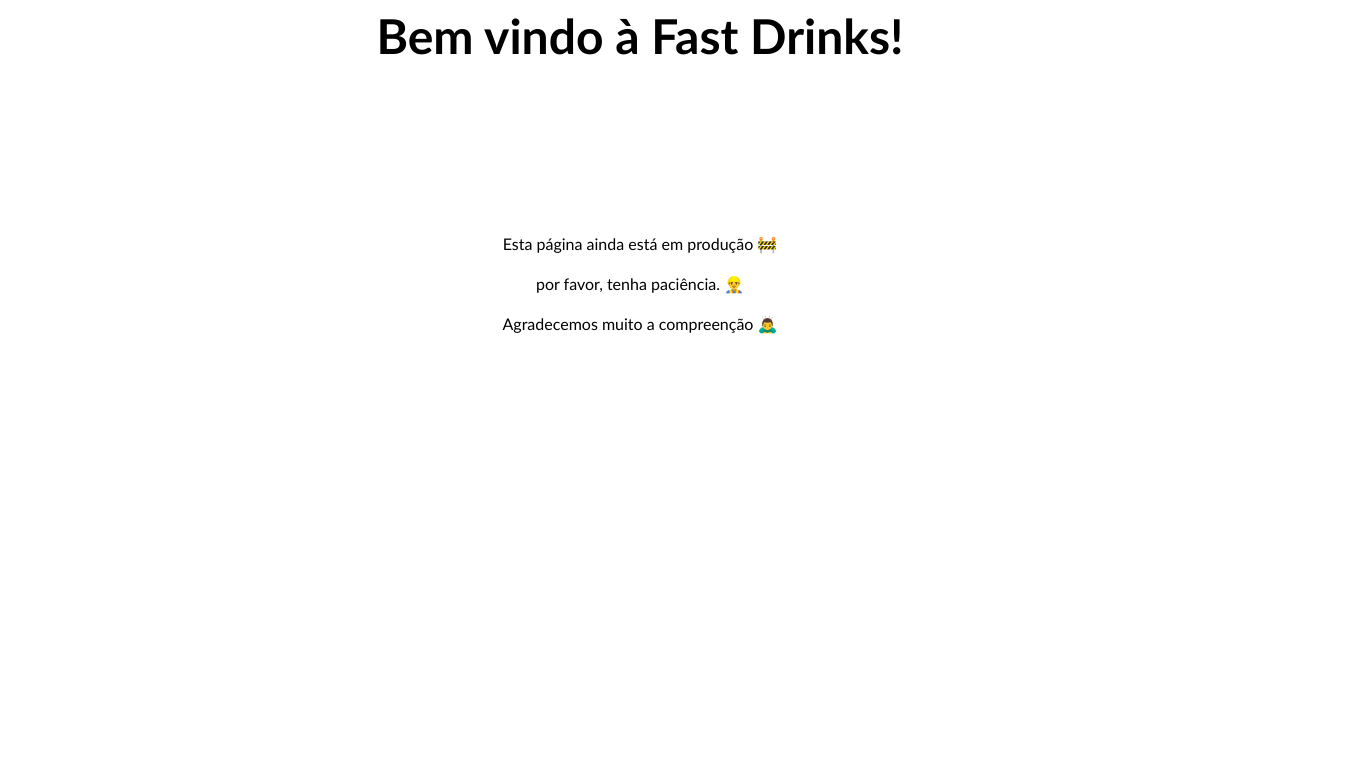
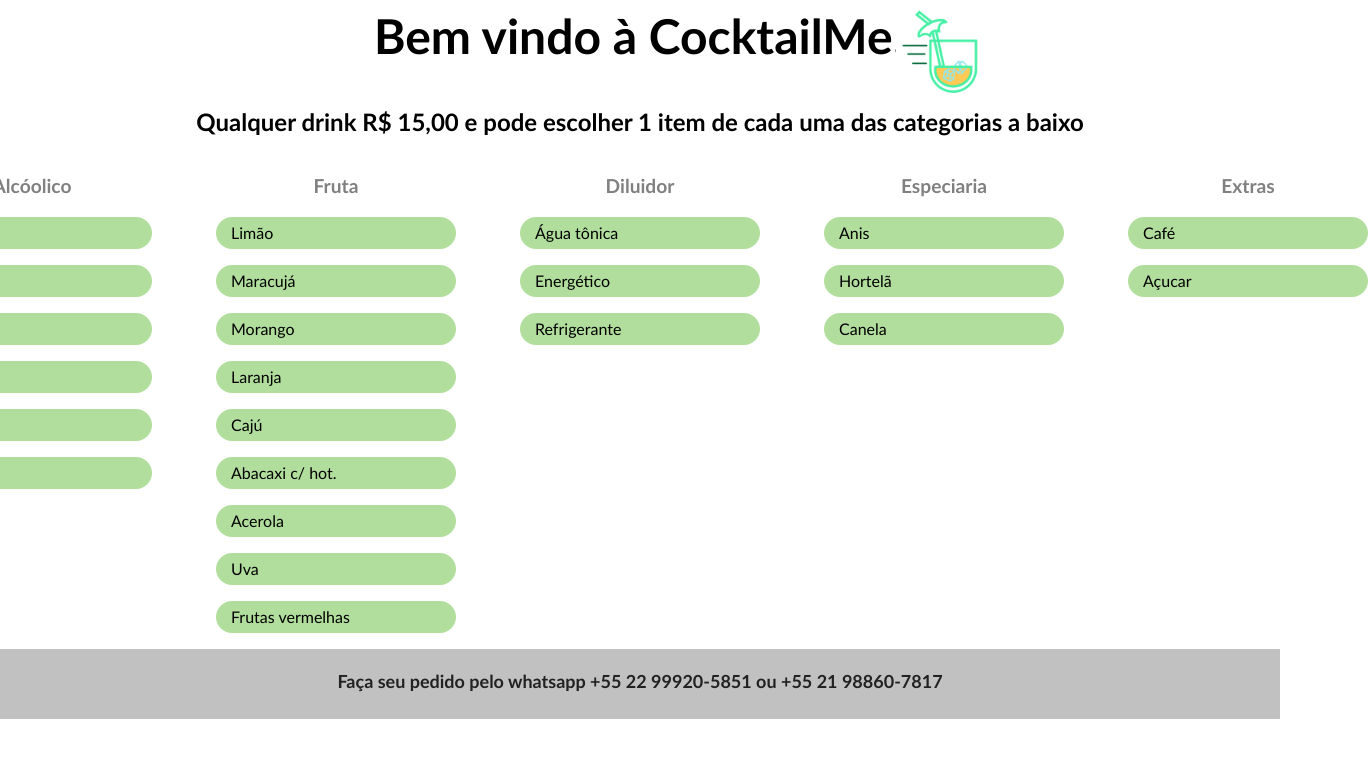
Before and after one commit to crickkin/fast-drink, a Next.js app: page / in a window 1280 px wide. Shown: the top 758 px of the page, 1368 px wide, since content can reach past the window. Built offline with nearby package versions, Linux system fonts and the light colour scheme.

Commit message:
landing page

```diff
--- a/src/app/page.tsx
+++ b/src/app/page.tsx
@@ -1,13 +1,54 @@
+import Image from 'next/image';
+
 import styles from '../../styles/Home.module.css';
 
+import ingredientsJson from '../resources/ingredients.json';
+import IngredientSlot from './components/ingredoentSlot';
+
+function getIngredientList() {
+    const res = ingredientsJson;
+    return res;
+}
+
 export default function Home() {
+  const categories = [
+    { id: 0, name: 'Alcóolico', type: 'alcohol' },
+    { id: 1, name: 'Fruta', type: 'fruit' },
+    { id: 2, name: 'Diluidor', type: 'thinner' },
+    { id: 3, name: 'Especiaria', type: 'flavoring' },
+    { id: 4, name: 'Extras', type: 'extra'}
+  ]
+
   return (
     <div>
-      <h1 className={styles.header}>Bem vindo à Fast Drinks!</h1>
+      <Image className={styles.logo} src='./images/logo.png' width={100} height={100} alt='logo'/>
+      <h1 className={styles.header}>Bem vindo à CocktailMe!</h1>
       <div className={styles.container}>
-        <p className={styles.notification}>Esta página ainda está em produção 🚧</p>
-        <p className={styles.notification}>por favor, tenha paciência. 👷‍♂️</p>
-        <p className={styles.notification}>Agradecemos muito a compreenção 🙇‍♂️</p>
+        <h2 className={styles.header}>Qualquer drink R$ 15,00 e pode escolher 1 item de cada uma das categorias a baixo</h2>
+        <div className={styles.cardContainer}>
+          { categories.map((category) => {
+            return <CategoryCard key={category.id} category = { category } />
+          })}
+        </div>
+      </div>
+      <footer className={styles.footer}>
+        <p className={styles.contactInfo}>Faça seu pedido pelo whatsapp +55 22 99920-5851 ou +55 21 98860-7817</p>
+      </footer>
+    </div>
+  );
+}
+
+function CategoryCard({ category } : any) {
+  const { name, type } = category;
+  const ingredients = getIngredientList().ingredients.filter(ingredient => ingredient.type == type);
+
+  return (
+    <div className={styles.card}>
+      <h3 className={styles.cardHeader}> { name }</h3>
+      <div>
+        { ingredients.map((ingredient) => {
+          return <IngredientSlot key={ingredient.id} ingredient = {ingredient} />
+        })}
       </div>
     </div>
   );
--- a/src/resources/ingredients.json
+++ b/src/resources/ingredients.json
@@ -5,77 +5,168 @@
             "code": "lemon",
             "name": "Limão",
             "icon": "",
-            "type": "base"
+            "type": "fruit"
         },
         {
             "id": 1,
             "code": "cachaca",
             "name": "Cachaça",
             "icon": "",
-            "type": "liquid"
+            "type": "alcohol"
         },
         {
             "id": 2,
             "code": "passionfruit",
             "name": "Maracujá",
             "icon": "",
-            "type": "base"
+            "type": "fruit"
         },
         {
             "id": 3,
             "code": "coffee",
             "name": "Café",
             "icon": "",
-            "type": "base"
+            "type": "extra"
         },
         {
             "id": 4,
-            "code": "liquor",
-            "name": "Licor",
+            "code": "wiskey",
+            "name": "Wiskey",
             "icon": "",
-            "type": "liquid"
+            "type": "alcohol"
         },
         {
             "id": 5,
             "code": "vodka",
             "name": "Vodka",
             "icon": "",
-            "type": "liquid"
+            "type": "alcohol"
         },
         {
             "id": 6,
             "code": "coconut-water",
             "name": "Água de côco",
             "icon": "",
-            "type": "liquid"
+            "type": "-"
         },
         {
             "id": 7,
-            "code": "sugar",
-            "name": "Açucar",
+            "code": "strawberry",
+            "name": "Morango",
             "icon": "",
-            "type": "addition"
+            "type": "fruit"
         },
         {
             "id": 8,
             "code": "gin",
             "name": "Gin",
             "icon": "",
-            "type": "liquid"
+            "type": "alcohol"
         },
         {
             "id": 9,
             "code": "tonic-water",
             "name": "Água tônica",
             "icon": "",
-            "type": "liquid"
+            "type": "thinner"
         },
         {
             "id": 10,
-            "code": "tangerine",
-            "name": "Tangerina",
+            "code": "orange",
+            "name": "Laranja",
             "icon": "",
-            "type": "base"
+            "type": "fruit"
+        },
+        {
+            "id": 11,
+            "code": "caju",
+            "name": "Cajú",
+            "icon": "",
+            "type": "fruit"
+        },
+        {
+            "id": 12,
+            "code": "abacaxi",
+            "name": "Abacaxi c/ hot.",
+            "icon": "",
+            "type": "fruit"
+        },
+        {
+            "id": 13,
+            "code": "acerola",
+            "name": "Acerola",
+            "icon": "",
+            "type": "fruit"
+        },
+        {
+            "id": 14,
+            "code": "grapefruit",
+            "name": "Uva",
+            "icon": "",
+            "type": "fruit"
+        },
+        {
+            "id": 15,
+            "code": "redmix",
+            "name": "Frutas vermelhas",
+            "icon": "",
+            "type": "fruit"
+        },
+        {
+            "id": 16,
+            "code": "tequila",
+            "name": "Tequila",
+            "icon": "",
+            "type": "alcohol"
+        },
+        {
+            "id": 17,
+            "code": "rum",
+            "name": "Rum",
+            "icon": "",
+            "type": "alcohol"
+        },
+        {
+            "id": 18,
+            "code": "energy-drink",
+            "name": "Energético",
+            "icon": "",
+            "type": "thinner"
+        },
+        {
+            "id": 19,
+            "code": "soda",
+            "name": "Refrigerante",
+            "icon": "",
+            "type": "thinner"
+        },
+        {
+            "id": 20,
+            "code": "anis",
+            "name": "Anis",
+            "icon": "",
+            "type": "flavoring"
+        },
+        {
+            "id": 21,
+            "code": "hortela",
+            "name": "Hortelã",
+            "icon": "",
+            "type": "flavoring"
+        },
+        {
+            "id": 22,
+            "code": "cinnamon",
+            "name": "Canela",
+            "icon": "",
+            "type": "flavoring"
+        },
+        {
+            "id": 23,
+            "code": "sugar",
+            "name": "Açucar",
+            "icon": "",
+            "type": "extra"
         }
     ]
 }
--- a/styles/Home.module.css
+++ b/styles/Home.module.css
@@ -3,9 +3,48 @@
 }
 
 .container {
-    margin-top: 10em;
+    margin-top: 1em;
 }
 
 .notification {
     text-align: center;
 }
+
+.cardContainer {
+    display: flex;
+    flex-direction: row;
+    justify-content: center;
+    margin-top: 2em;
+}
+
+.card {
+    margin-left: 2em;
+    margin-right: 2em;
+}
+
+.cardHeader {
+    text-align: center;
+}
+
+.contactInfo {
+    color: #222;
+    text-align: center;
+    font-weight: bold;
+    font-size: 18px;
+}
+
+.footer {
+    background-color: #c1c1c1;
+    text-align: center;
+    padding: 1px;
+    height: 70px;
+}
+
+.logo {
+    object-fit: scale-down;
+    margin: 0px;
+    height: auto;
+    position: fixed;
+    top: 0%;
+    left: 70%;
+}
```
Also changed, not shown: public/images/logo.png (added).
